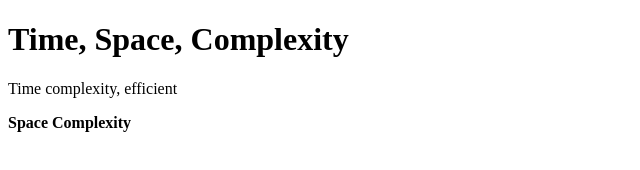
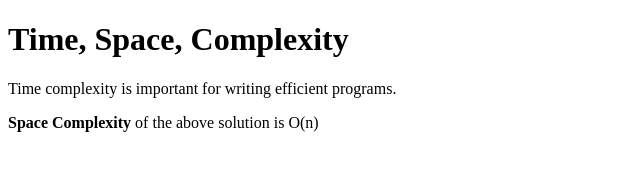
Before and after one commit to acciojob/time-and-space-complexity-shumit14, a website: page main.html in a window 1280 px wide. Shown: the whole page, without its empty margins (0-640 px from the left). Drawn offline with Linux system fonts and the light colour scheme.

Commit message:
created a submission

```diff
--- a/main.html
+++ b/main.html
@@ -9,8 +9,11 @@
 <body>
 	<!-- the entire body must be written by student -->
 	<h1>Time, Space, Complexity</h1>
-	<p>	Time complexity, efficient</p>
-	<p><b>	Space Complexity</b></p>
+
+<p>Time complexity is important for writing efficient programs.</p>
+
+<p><b>Space Complexity</b> of the above solution is O(n)</p>
+
     <script type="text/javascript" src="./script.js">
 </script>
 
```
